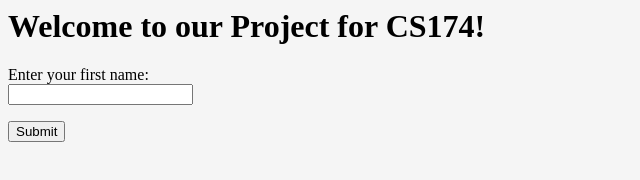
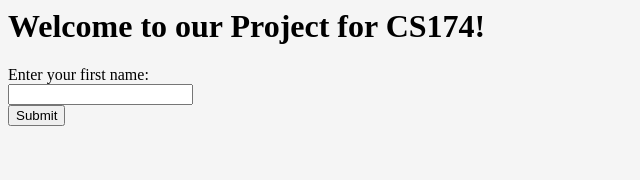
Before and after one commit to jvillarante/Advanced-Databases-Project, a plain HTML site: page index.html in a window 1280 px wide. Shown: the whole page, without its empty margins (0-640 px from the left). Drawn offline with Linux system fonts and the light colour scheme.

Commit message:
fixed index

```diff
--- a/index.html
+++ b/index.html
@@ -5,11 +5,14 @@
 </head>
 <body>
 <h1>Welcome to our Project for CS174!</h1>
-<form action="/url">
+<form id="myForm" action="/url">
     <label for="fname">Enter your first name: </label><br>
     <input type="text" id="fname" name="fname"><br>
+    <input type="submit" value="Submit">
 </form>
+<!--
 <button type="submit" id="submitButton">Submit</button>
+-->
 <script src="script.js"></script>
 </body>
 </html>
```
